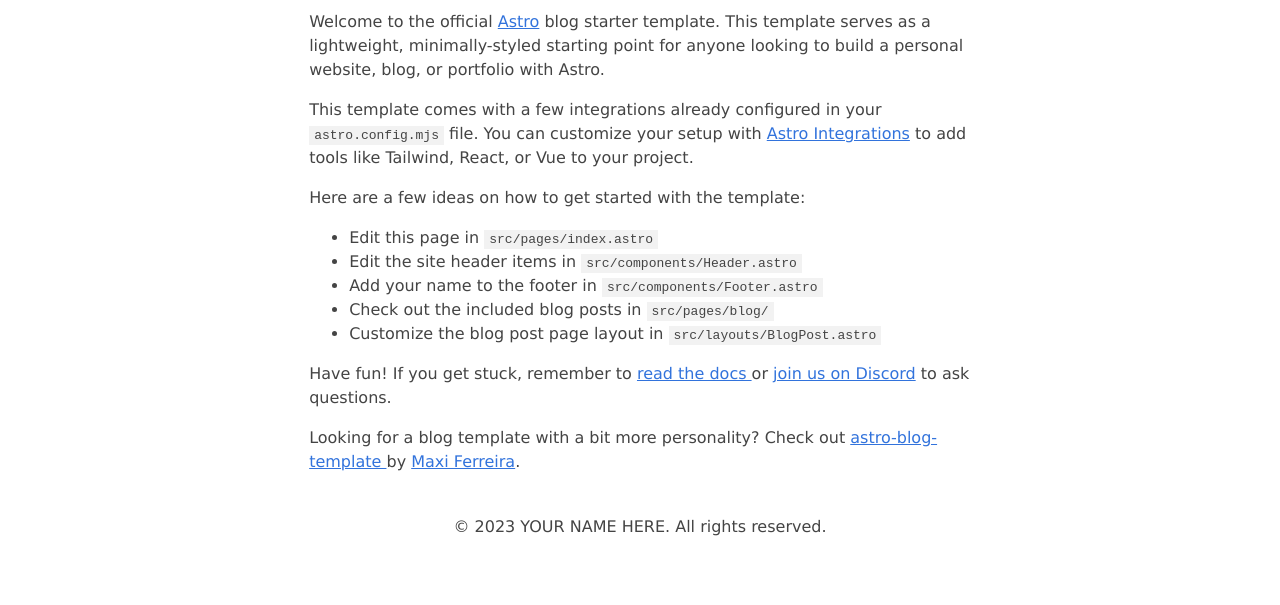
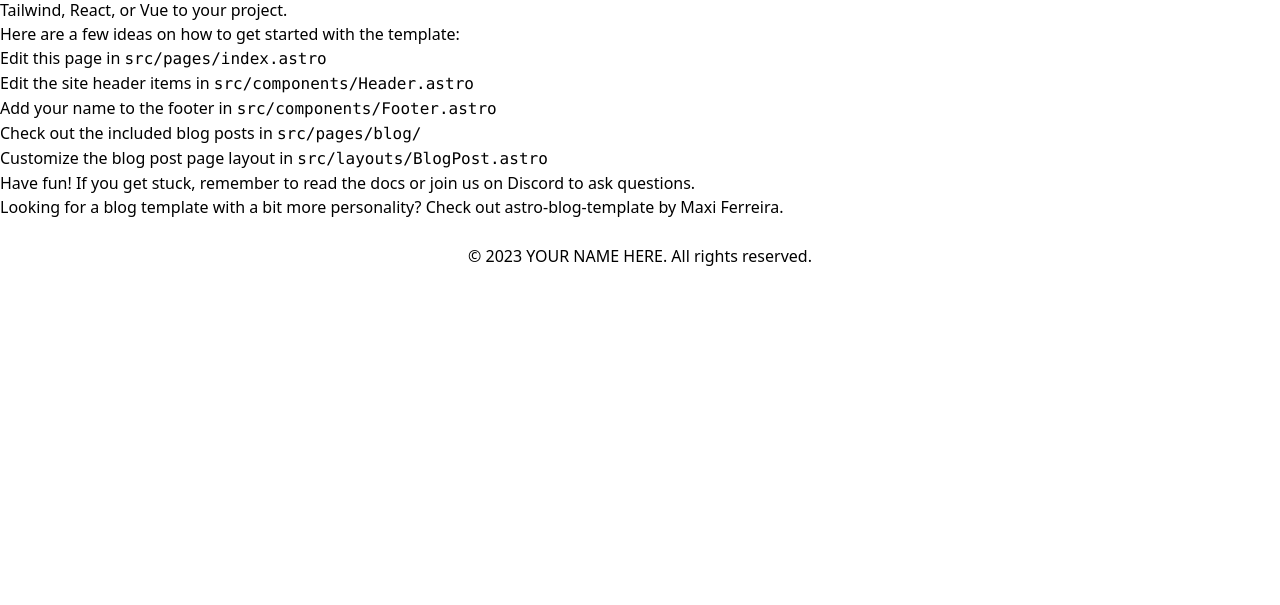
Before and after one commit to diegoinjp/portfolio, an Astro site: page / in a window 1280 px wide. Shown: the part 195-800 px from the top of the page. Built offline with nearby package versions, Linux system fonts and the light colour scheme; Astro itself is replaced by a stand-in of ours.

Commit message:
Initial commit

```diff
--- a/astro.config.mjs
+++ b/astro.config.mjs
@@ -1,10 +1,11 @@
 import { defineConfig } from 'astro/config';
 import mdx from '@astrojs/mdx';
+import sitemap from '@astrojs/sitemap';
 
-import sitemap from '@astrojs/sitemap';
+import tailwind from "@astrojs/tailwind";
 
 // https://astro.build/config
 export default defineConfig({
-	site: 'https://example.com',
-	integrations: [mdx(), sitemap()],
+  site: 'https://example.com',
+  integrations: [mdx(), sitemap(), tailwind()]
 });
--- a/package.json
+++ b/package.json
@@ -13,6 +13,8 @@
     "@astrojs/mdx": "^0.19.7",
     "@astrojs/rss": "^2.4.3",
     "@astrojs/sitemap": "^1.3.3",
-    "astro": "^2.8.2"
+    "@astrojs/tailwind": "^4.0.0",
+    "astro": "^2.8.2",
+    "tailwindcss": "^3.0.24"
   }
 }
--- a/src/content/config.ts
+++ b/src/content/config.ts
@@ -1,4 +1,4 @@
-import { defineCollection, z } from 'astro:content';
+import { defineCollection, z } from 'astro:content'
 
 const blog = defineCollection({
   // Type-check frontmatter using a schema
@@ -16,6 +16,33 @@
       .transform((str) => (str ? new Date(str) : undefined)),
     heroImage: z.string().optional(),
   }),
-});
+})
 
-export const collections = { blog };
+const actor = defineCollection({
+  schema: z.object({
+    name: z.string(),
+    age: z.number(),
+    hobbies: z.array(z.string()),
+    height: z.number().optional(),
+    mbti: z.string().optional(),
+    skills: z.array(z.string()).optional(),
+  }),
+})
+
+const project = defineCollection({
+  schema: z.object({
+    title: z.string(),
+    description: z.string(),
+    tags: z.array(z.string()),
+    // Transform string to Date object
+    pubDate: z
+      .string()
+      .or(z.date())
+      .transform((val) => new Date(val)),
+    imageUrl1: z.string().optional(),
+    imageUrl2: z.string().optional(),
+    imageUrl3: z.string().optional(),
+  }),
+})
+
+export const collections = { blog, actor, project }
--- a/src/styles/global.css
+++ b/src/styles/global.css
@@ -1,67 +1,4 @@
-/*
-  The CSS in this style tag is based off of Bear Blog's default CSS.
-  https://github.com/HermanMartinus/bearblog/blob/297026a877bc2ab2b3bdfbd6b9f7961c350917dd/templates/styles/blog/default.css
-  License MIT: https://github.com/HermanMartinus/bearblog/blob/master/LICENSE.md
- */
-body {
-	font-family: Verdana, sans-serif;
-	margin: auto;
-	padding: 20px;
-	max-width: 65ch;
-	text-align: left;
-	background-color: #fff;
-	word-wrap: break-word;
-	overflow-wrap: break-word;
-	line-height: 1.5;
-	color: #444;
-}
-h1,
-h2,
-h3,
-h4,
-h5,
-h6,
-strong,
-b {
-	color: #222;
-}
-a {
-	color: #3273dc;
-}
-nav a {
-	margin-right: 10px;
-}
-textarea {
-	width: 100%;
-	font-size: 16px;
-}
-input {
-	font-size: 16px;
-}
-content {
-	line-height: 1.6;
-}
-table {
-	width: 100%;
-}
-img {
-	max-width: 100%;
-	height: auto;
-}
-code {
-	padding: 2px 5px;
-	background-color: #f2f2f2;
-}
-pre {
-	padding: 1rem;
-}
-pre > code {
-	all: unset;
-}
-blockquote {
-	border: 1px solid #999;
-	color: #222;
-	padding: 2px 0px 2px 20px;
-	margin: 0px;
-	font-style: italic;
-}
+/* The integration's default injected base.css file */
+@tailwind base;
+@tailwind components;
+@tailwind utilities;
--- /dev/null
+++ b/tailwind.config.cjs
@@ -0,0 +1,8 @@
+/** @type {import('tailwindcss').Config} */
+module.exports = {
+	content: ['./src/**/*.{astro,html,js,jsx,md,mdx,svelte,ts,tsx,vue}'],
+	theme: {
+		extend: {},
+	},
+	plugins: [],
+}
```
Also changed, not shown: src/pages/index.astro (+8 -16 lines), pnpm-lock.yaml. Lines whose indentation alone changed are shown as unchanged.
